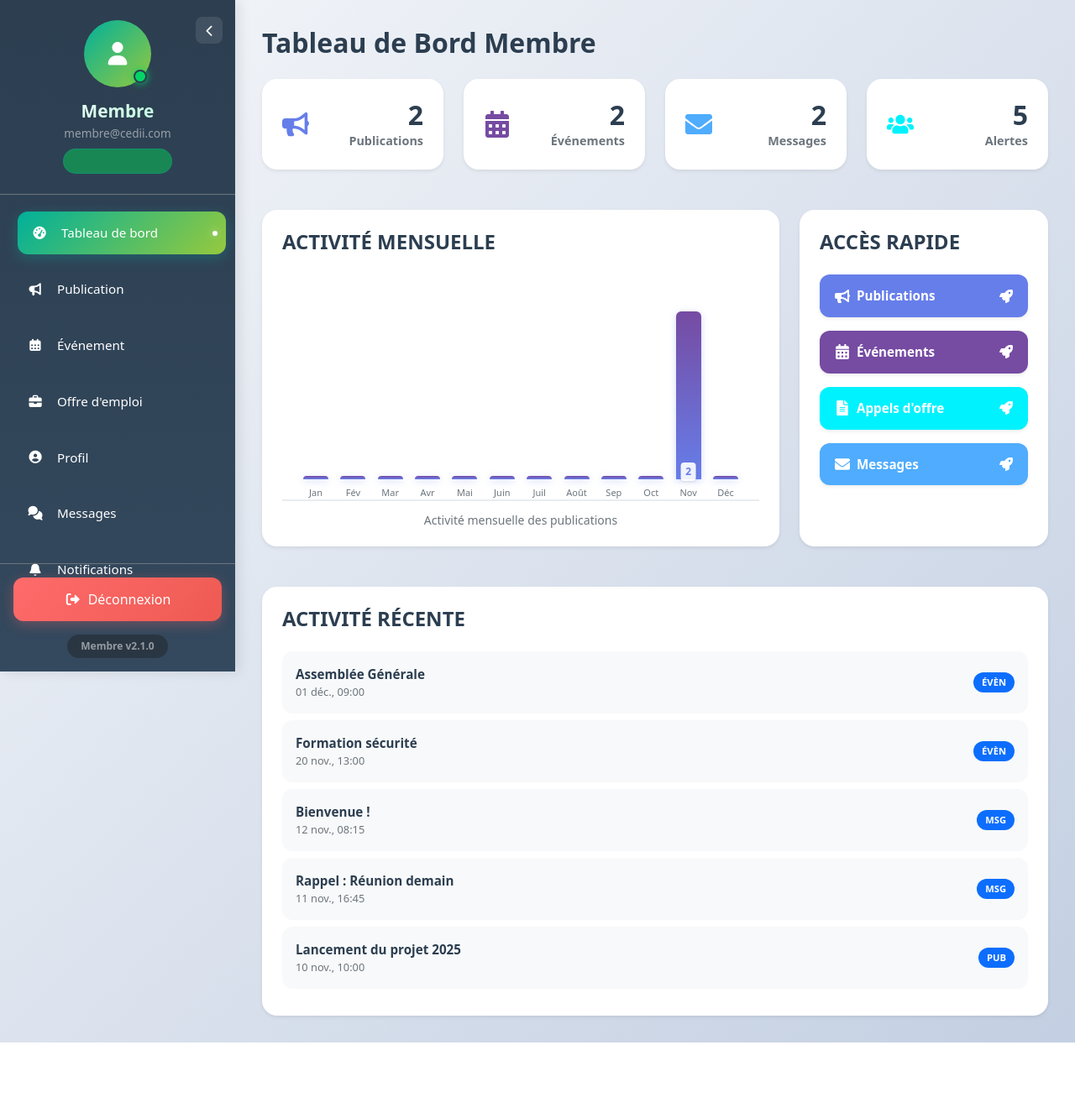
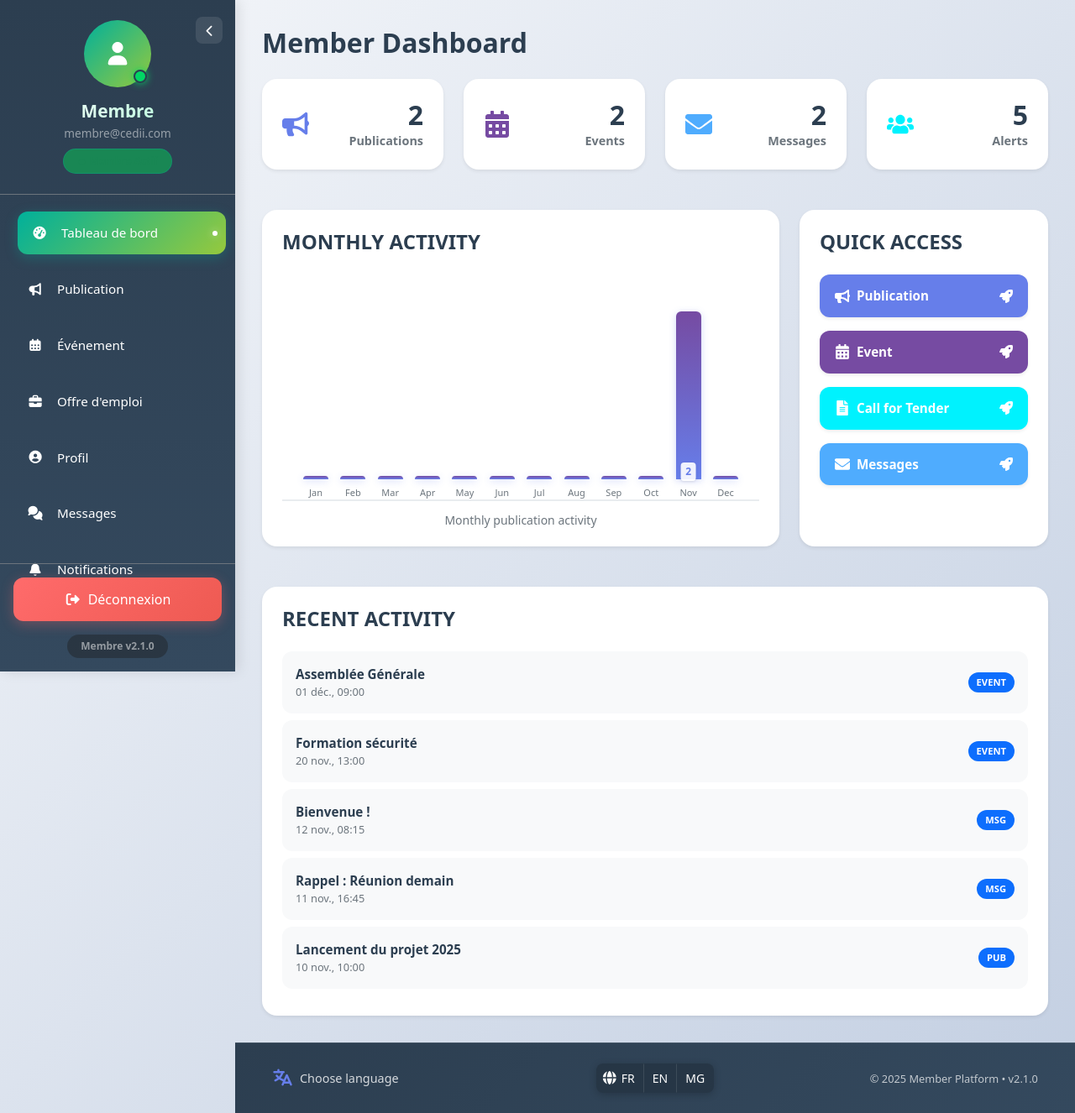
Before and after one commit to Wolphyung/EPUB_CEDII, a React (Create React App) app in the folder frontend/: page /dashMembre in a window 1280 px wide. Shown: the whole page at 84% size. Before the commit the page ends 1242 px from the top, so only its background shows below. Built offline with nearby package versions, Linux system fonts and the light colour scheme; no server answers.

Commit message:
modification pour la traduction des pages

```diff
--- a/frontend/src/locales/en/translation.json
+++ b/frontend/src/locales/en/translation.json
@@ -335,5 +335,36 @@
     "image_not_available": "Image not available",
     "click_to_download": "Click download to get the file",
     "pdf_preview": "PDF Preview",
-    "download_error": "Error downloading"
+    "download_error": "Error downloading",
+
+    "member_dashboard_title": "Member Dashboard",
+    "messages": "Messages",
+    "alerts": "Alerts",
+    "monthly_activity": "Monthly publication activity",
+    "monthly_activity_chart": "MONTHLY ACTIVITY",
+    "quick_access": "QUICK ACCESS",
+    "recent_activity": "RECENT ACTIVITY",
+    "pub_abbr": "PUB",
+    "event_abbr": "EVENT",
+    "msg_abbr": "MSG",
+    "no_recent_activity": "No recent activity",
+    "no_subject": "No subject",
+    "api_unavailable_message": "API unavailable → Using mock data",
+    "demo_mode_activated": "Demo mode activated (API unavailable)",
+    "choose_language": "Choose language",
+    "platform_name": "Member Platform",
+    "months": {
+      "0": "Jan",
+      "1": "Feb",
+      "2": "Mar",
+      "3": "Apr",
+      "4": "May",
+      "5": "Jun",
+      "6": "Jul",
+      "7": "Aug",
+      "8": "Sep",
+      "9": "Oct",
+      "10": "Nov",
+      "11": "Dec"
+    }
 }
--- a/frontend/src/locales/fr/translation.json
+++ b/frontend/src/locales/fr/translation.json
@@ -336,5 +336,38 @@
     "image_not_available": "Image non disponible",
     "click_to_download": "Cliquez sur télécharger pour obtenir le fichier",
     "pdf_preview": "Aperçu PDF",
-    "download_error": "Erreur lors du téléchargement"
+    "download_error": "Erreur lors du téléchargement",
+
+    "member_dashboard_title": "Tableau de Bord Membre",
+    "messages": "Messages",
+    "alerts": "Alertes",
+    "monthly_activity": "Activité mensuelle des publications",
+    "monthly_activity_chart": "ACTIVITÉ MENSUELLE",
+    "quick_access": "ACCÈS RAPIDE",
+    "recent_activity": "ACTIVITÉ RÉCENTE",
+    "pub_abbr": "PUB",
+    "event_abbr": "ÉVÈN",
+    "msg_abbr": "MSG",
+    "no_recent_activity": "Aucune activité récente",
+    "no_subject": "Aucun sujet",
+    "api_unavailable_message": "API non disponible → Utilisation des données mockées",
+    "demo_mode_activated": "Mode démonstration activé (API non disponible)",
+    "choose_language": "Choisir la langue",
+    "platform_name": "Plateforme Membre",
+    "months": {
+      "0": "Jan",
+      "1": "Fév",
+      "2": "Mar",
+      "3": "Avr",
+      "4": "Mai",
+      "5": "Juin",
+      "6": "Juil",
+      "7": "Août",
+      "8": "Sep",
+      "9": "Oct",
+      "10": "Nov",
+      "11": "Déc"
+    }
+
+
 }
--- a/frontend/src/locales/mg/translation.json
+++ b/frontend/src/locales/mg/translation.json
@@ -335,5 +335,36 @@
     "image_not_available": "Tsy misy sary",
     "click_to_download": "Tsindrio fampidinana hahazoana ny rakitra",
     "pdf_preview": "Fijery mialoha PDF",
-    "download_error": "Nisy olana tamin'ny fampidinana"
+    "download_error": "Nisy olana tamin'ny fampidinana",
+
+    "member_dashboard_title": "Tabilao fijerena Mpikambana",
+    "messages": "Hafatra",
+    "alerts": "Fampandrenesana",
+    "monthly_activity": "Asan'ny famoahana isam-bolana",
+    "monthly_activity_chart": "ASA ISAM-BOLANA",
+    "quick_access": "FIDIRANA HAINGANA",
+    "recent_activity": "ASA VAO HAINGANA",
+    "pub_abbr": "FAM",
+    "event_abbr": "HET",
+    "msg_abbr": "HAF",
+    "no_recent_activity": "Tsy misy asa vao haingana",
+    "no_subject": "Tsy misy lohateny",
+    "api_unavailable_message": "API tsy azo ampiasaina → Ampiasaina angona fanaovana demo",
+    "demo_mode_activated": "Nandeha ny demo (API tsy azo ampiasaina)",
+    "choose_language": "Fidio ny fiteny",
+    "platform_name": "Sehatra Mpikambana",
+    "months": {
+      "0": "Jan",
+      "1": "Feb",
+      "2": "Mar",
+      "3": "Apr",
+      "4": "Mey",
+      "5": "Jon",
+      "6": "Jol",
+      "7": "Aog",
+      "8": "Sep",
+      "9": "Okt",
+      "10": "Nov",
+      "11": "Des"
+    }
 }
--- a/frontend/src/pages/pageMembre/dashMembre.js
+++ b/frontend/src/pages/pageMembre/dashMembre.js
@@ -7,7 +7,9 @@ import {
   Button,
   ListGroup,
   Spinner,
-  Badge
+  Badge,
+  Container,
+  Footer
 } from "react-bootstrap";
 import {
   FaBullhorn,
@@ -19,6 +21,8 @@ import {
 } from "react-icons/fa";
 import axios from "axios";
 import { useNavigate } from "react-router-dom";
+import { useTranslation } from 'react-i18next';
+import LanguageSwitcher from "../../components/LanguageSwitcher";
 
 const C = {
   primary: "#667eea",
@@ -32,6 +36,7 @@ const C = {
 };
 
 const DashMembre = () => {
+  const { t } = useTranslation();
   const navigate = useNavigate();
   const [stats, setStats] = useState({
     publications: 0,
@@ -44,7 +49,6 @@ const DashMembre = () => {
   const [loading, setLoading] = useState(true);
   const [sidebarCollapsed, setSidebarCollapsed] = useState(false);
 
-  // === DONNÉES MOCKÉES (en attendant les vraies API) ===
   const mockData = {
     publications: [
       { id: 1, titre: "Lancement du projet 2025", created_at: "2025-11-10T10:00:00" },
@@ -67,7 +71,6 @@ const DashMembre = () => {
         const token = localStorage.getItem("token");
         const headers = token ? { Authorization: `Bearer ${token}` } : {};
 
-        // === ESSAI API (silencieux en cas d'échec) ===
         const [pubRes, evtRes, msgRes] = await Promise.all([
           axios.get("http://127.0.0.1:8000/api/publications", { headers })
             .catch(() => ({ data: { data: [] } })),
@@ -81,26 +84,25 @@ const DashMembre = () => {
           ...p,
           type: "publication",
           date: new Date(p.created_at || new Date()),
-          titre: p.titre || "Sans titre"
+          titre: p.titre || t("sans_titre")
         }));
 
         let evenements = (evtRes.data.data || evtRes.data || []).map(e => ({
           ...e,
           type: "evenement",
           date: new Date(e.created_at || new Date()),
-          titre: e.titre || "Sans titre"
+          titre: e.titre || t("sans_titre")
         }));
 
         let messages = (msgRes.data.data || msgRes.data || []).map(m => ({
           ...m,
           type: "message",
           date: new Date(m.created_at || new Date()),
-          sujet: m.sujet || "Aucun sujet"
+          sujet: m.sujet || t("no_subject")
         }));
 
-        // === SI TOUT EST VIDE → DONNÉES MOCKÉES ===
         if (publications.length === 0 && evenements.length === 0 && messages.length === 0) {
-          console.info("API non disponible → Utilisation des données mockées");
+          console.info(t("api_unavailable_message"));
           publications = mockData.publications.map(p => ({ ...p, type: "publication", date: new Date(p.created_at) }));
           evenements = mockData.evenements.map(e => ({ ...e, type: "evenement", date: new Date(e.created_at) }));
           messages = mockData.messages.map(m => ({ ...m, type: "message", date: new Date(m.created_at) }));
@@ -126,13 +128,12 @@ const DashMembre = () => {
           if (d.getFullYear() === year) monthly[d.getMonth()]++;
         });
         setMonthlyData(monthly.map((v, i) => ({
-          month: ["Jan", "Fév", "Mar", "Avr", "Mai", "Juin", "Juil", "Août", "Sep", "Oct", "Nov", "Déc"][i],
+          month: t(`months.${i}`),
           value: v
         })));
 
       } catch (err) {
-        console.warn("Mode démonstration activé (API non disponible)", err);
-        // === DONNÉES MOCKÉES EN DERNIER RECOURS ===
+        console.warn(t("demo_mode_activated"), err);
         const publications = mockData.publications.map(p => ({ ...p, type: "publication", date: new Date(p.created_at) }));
         const evenements = mockData.evenements.map(e => ({ ...e, type: "evenement", date: new Date(e.created_at) }));
         const messages = mockData.messages.map(m => ({ ...m, type: "message", date: new Date(m.created_at) }));
@@ -151,10 +152,10 @@ const DashMembre = () => {
         ].sort((a, b) => b.date - a.date).slice(0, 5));
 
         setMonthlyData([
-          { month: "Jan", value: 2 }, { month: "Fév", value: 3 }, { month: "Mar", value: 1 },
-          { month: "Avr", value: 4 }, { month: "Mai", value: 2 }, { month: "Juin", value: 3 },
-          { month: "Juil", value: 5 }, { month: "Août", value: 2 }, { month: "Sep", value: 4 },
-          { month: "Oct", value: 3 }, { month: "Nov", value: 2 }, { month: "Déc", value: 1 }
+          { month: t("months.0"), value: 2 }, { month: t("months.1"), value: 3 }, { month: t("months.2"), value: 1 },
+          { month: t("months.3"), value: 4 }, { month: t("months.4"), value: 2 }, { month: t("months.5"), value: 3 },
+          { month: t("months.6"), value: 5 }, { month: t("months.7"), value: 2 }, { month: t("months.8"), value: 4 },
+          { month: t("months.9"), value: 3 }, { month: t("months.10"), value: 2 }, { month: t("months.11"), value: 1 }
         ]);
       } finally {
         setLoading(false);
@@ -162,9 +163,8 @@ const DashMembre = () => {
     };
 
     fetchData();
-  }, []);
+  }, [t]);
 
-  // === GRAPHIQUE SIMPLE (SANS DÉPENDANCE) ===
   const SimpleChart = ({ data }) => {
     const maxValue = Math.max(...data.map(d => d.value), 1);
 
@@ -223,22 +223,23 @@ const DashMembre = () => {
           ))}
         </div>
         <div style={{ textAlign: "center", marginTop: "12px", color: C.gray, fontSize: "14px", fontWeight: "500" }}>
-          Activité mensuelle des publications
+          {t('monthly_activity')}
         </div>
       </div>
     );
   };
 
   return (
-    <div className="min-vh-100" style={{ background: C.bg }}>
+    <div className="min-vh-100 d-flex flex-column" style={{ background: C.bg }}>
       <MembreSidebar onCollapse={setSidebarCollapsed} dark={false} />
 
       <div
+        className="flex-grow-1"
         style={{
           marginLeft: sidebarCollapsed ? "80px" : "280px",
           padding: "2rem",
           transition: "margin 0.4s ease",
-          minHeight: "100vh"
+          minHeight: "calc(100vh - 80px)"
         }}
       >
         <h1 style={{
@@ -247,16 +248,16 @@ const DashMembre = () => {
           fontSize: "2rem",
           marginBottom: "1.5rem"
         }}>
-          Tableau de Bord Membre
+          {t('member_dashboard_title')}
         </h1>
 
         {/* === CARTES STATISTIQUES === */}
         <Row className="g-4 mb-5">
           {[
-            { icon: FaBullhorn, value: stats.publications, label: "Publications", color: C.primary },
-            { icon: FaCalendarAlt, value: stats.evenements, label: "Événements", color: C.secondary },
-            { icon: FaEnvelope, value: stats.messages, label: "Messages", color: C.accent },
-            { icon: FaUsers, value: stats.notifications, label: "Alertes", color: C.neon }
+            { icon: FaBullhorn, value: stats.publications, label: t("publications_total"), color: C.primary },
+            { icon: FaCalendarAlt, value: stats.evenements, label: t("events_total"), color: C.secondary },
+            { icon: FaEnvelope, value: stats.messages, label: t("messages"), color: C.accent },
+            { icon: FaUsers, value: stats.notifications, label: t("alerts"), color: C.neon }
           ].map((stat, i) => (
             <Col xl={3} lg={6} key={i}>
               <Card
@@ -312,7 +313,7 @@ const DashMembre = () => {
             <Card className="shadow-sm border-0" style={{ borderRadius: "18px", background: C.cardBg }}>
               <Card.Body className="p-4">
                 <h4 style={{ fontWeight: "700", marginBottom: "1.5rem", color: "#2c3e50" }}>
-                  ACTIVITÉ MENSUELLE
+                  {t('monthly_activity_chart')}
                 </h4>
                 {loading ? (
                   <div style={{ height: "300px", display: "flex", alignItems: "center", justifyContent: "center" }}>
@@ -329,13 +330,13 @@ const DashMembre = () => {
             <Card className="shadow-sm border-0 h-100" style={{ borderRadius: "18px", background: C.cardBg }}>
               <Card.Body className="p-4">
                 <h4 style={{ fontWeight: "700", marginBottom: "1.5rem", color: "#2c3e50" }}>
-                  ACCÈS RAPIDE
+                  {t('quick_access')}
                 </h4>
                 {[
-                  { label: "Publications", color: C.primary, icon: FaBullhorn, route: "/pubMembre" },
-                  { label: "Événements", color: C.secondary, icon: FaCalendarAlt, route: "/evenementMembre" },
-                  { label: "Appels d'offre", color: C.neon, icon: FaFileAlt, route: "/appeloffreMembre" },
-                  { label: "Messages", color: C.accent, icon: FaEnvelope, route: "/messageMembre" }
+                  { label: t("menu_publication"), color: C.primary, icon: FaBullhorn, route: "/pubMembre" },
+                  { label: t("menu_event"), color: C.secondary, icon: FaCalendarAlt, route: "/evenementMembre" },
+                  { label: t("menu_call_for_tender"), color: C.neon, icon: FaFileAlt, route: "/appeloffreMembre" },
+                  { label: t("menu_messages"), color: C.accent, icon: FaEnvelope, route: "/messageMembre" }
                 ].map((portal, i) => (
                   <Button
                     key={i}
@@ -375,7 +376,7 @@ const DashMembre = () => {
         <Card className="shadow-sm border-0" style={{ borderRadius: "18px", background: C.cardBg }}>
           <Card.Body className="p-4">
             <h4 style={{ fontWeight: "700", marginBottom: "1.5rem", color: "#2c3e50" }}>
-              ACTIVITÉ RÉCENTE
+              {t('recent_activity')}
             </h4>
             <ListGroup variant="flush">
               {recentData.length > 0 ? (
@@ -423,8 +424,8 @@ const DashMembre = () => {
                         padding: "6px 10px"
                       }}
                     >
-                      {item.type === "publication" ? "PUB" :
-                       item.type === "evenement" ? "ÉVÈN" : "MSG"}
+                      {item.type === "publication" ? t("pub_abbr") :
+                       item.type === "evenement" ? t("event_abbr") : t("msg_abbr")}
                     </Badge>
                   </ListGroup.Item>
                 ))
@@ -434,13 +435,44 @@ const DashMembre = () => {
                 </div>
               ) : (
                 <div className="text-center py-4 text-muted">
-                  Aucune activité récente
+                  {t('no_recent_activity')}
                 </div>
               )}
             </ListGroup>
           </Card.Body>
         </Card>
       </div>
+
+      {/* === FOOTER AVEC SELECTEUR DE LANGUE === */}
+      <footer style={{
+        background: "linear-gradient(135deg, #2c3e50, #34495e)",
+        color: "white",
+        padding: "1.5rem 2rem",
+        marginLeft: sidebarCollapsed ? "80px" : "280px",
+        transition: "margin 0.4s ease",
+        borderTop: "1px solid rgba(255,255,255,0.1)"
+      }}>
+        <Container fluid>
+          <Row className="align-items-center">
+            <Col md={4} className="text-center text-md-start mb-3 mb-md-0">
+              <div className="d-flex align-items-center justify-content-center justify-content-md-start gap-2">
+                <i className="fas fa-language fs-5" style={{ color: "#667eea" }}></i>
+                <span style={{ fontSize: "0.9rem", opacity: 0.8 }}>{t('choose_language')}</span>
+              </div>
+            </Col>
+
+            <Col md={4} className="text-center mb-3 mb-md-0">
+              <LanguageSwitcher />
+            </Col>
+
+            <Col md={4} className="text-center text-md-end">
+              <small style={{ fontSize: "0.8rem", opacity: 0.7 }}>
+                &copy; {new Date().getFullYear()} {t('platform_name')} • v2.1.0
+              </small>
+            </Col>
+          </Row>
+        </Container>
+      </footer>
     </div>
   );
 };
```
